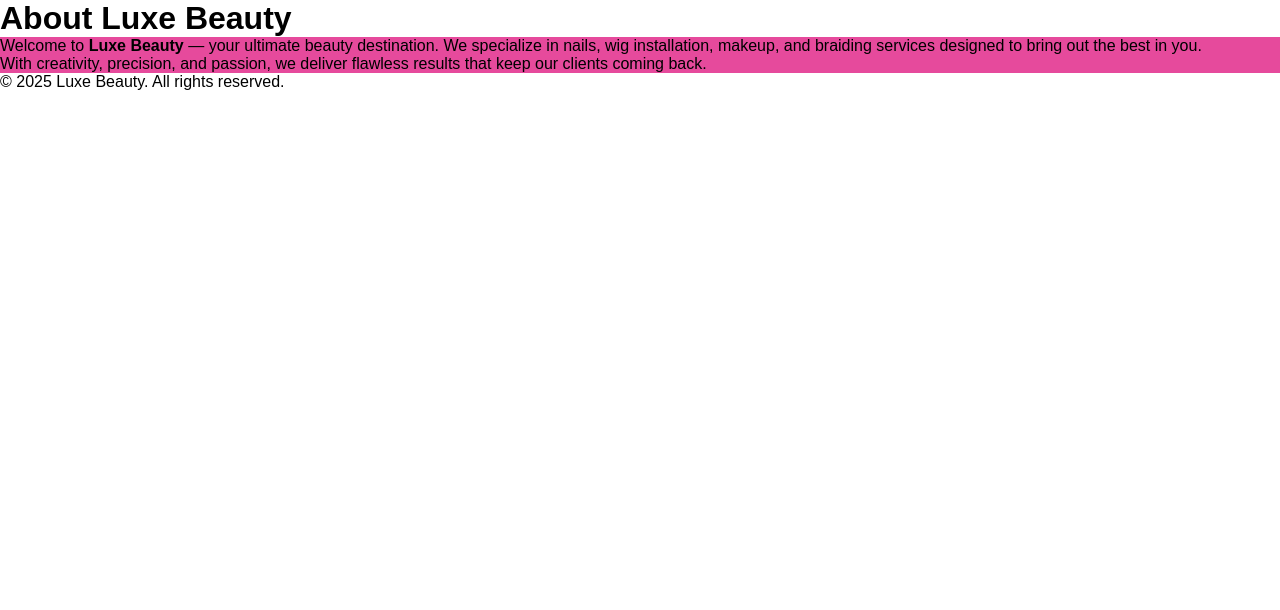
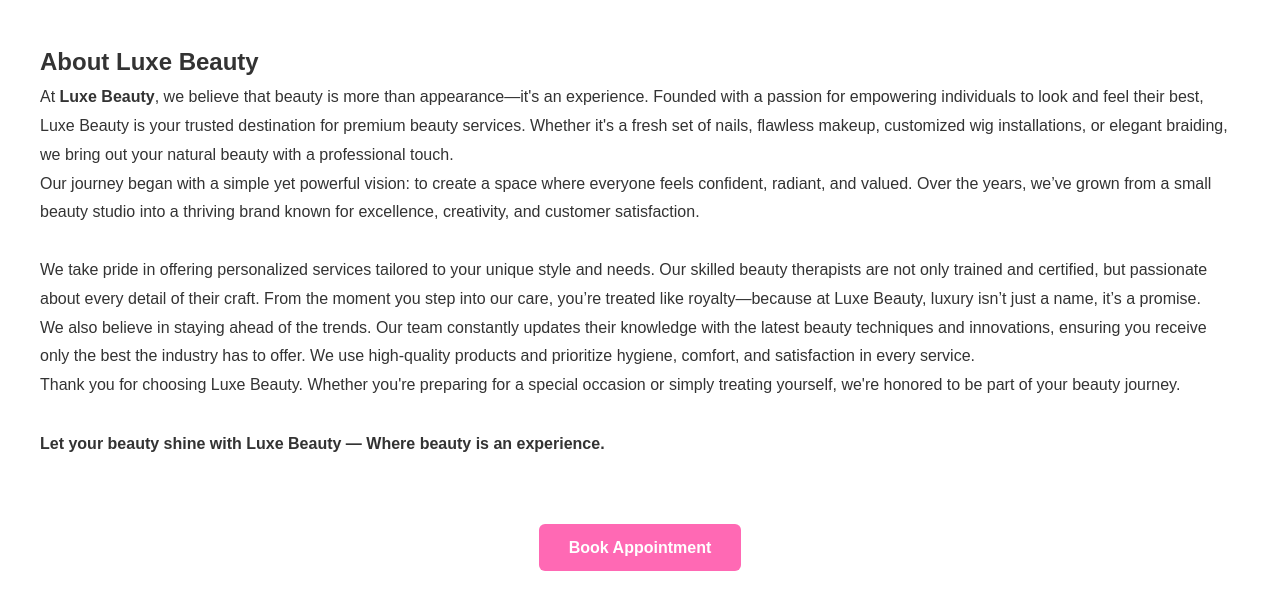
Before and after one commit to TENDOCODEX/luxe-beauty, a plain HTML site: page about.html in a window 1280 px wide. Drawn offline with Linux system fonts and the light colour scheme.

Commit message:
Update About Us page and add Book Appointment CTA

```diff
--- a/about.html
+++ b/about.html
@@ -7,23 +7,76 @@
 </head>
 <body>
 
-  <header>
-    <h1>About Luxe Beauty</h1>
-  </header>
-
-  <section class="about">
-    <p>
-      Welcome to <strong>Luxe Beauty</strong> — your ultimate beauty destination. We specialize in nails, wig installation, makeup, and braiding services designed to bring out the best in you.
- </p>
-    <p>
-      With creativity, precision, and passion, we deliver flawless results that keep our clients coming back.
-    </p>
 
 
-  </section>
+  <section id="about-us" style="padding: 40px; line-height: 1.8; font-family: Arial, sans-serif;">
+  <h1>About Luxe Beauty</h1>
+  <p>
+    At <strong>Luxe Beauty</strong>, we believe that beauty is more than appearance—it's an experience. Founded with a passion for empowering individuals to look and feel their best, Luxe Beauty is your trusted destination for premium beauty services. Whether it's a fresh set of nails, flawless makeup, customized wig installations, or elegant braiding, we bring out your natural beauty with a professional touch.
+  </p>
 
-</body>
-<footer>
-    <p>&copy; 2025 Luxe Beauty. All rights reserved.</p>
-  </footer>
+ <p>
+    Our journey began with a simple yet powerful vision: to create a space where everyone feels confident, radiant, and valued. Over the years, we’ve grown from a small beauty studio into a thriving brand known for excellence, creativity, and customer satisfaction.
+  </p>
+
+  <p>
+  We take pride in offering personalized services tailored to your unique style and needs. Our skilled beauty therapists are not only trained and certified, but passionate about every detail of their craft. From the moment you step into our care, you’re treated like royalty—because at Luxe Beauty, luxury isn’t just a name, it’s a promise.
+  </p>
+
+  <p>
+    We also believe in staying ahead of the trends. Our team constantly updates their knowledge with the latest beauty techniques and innovations, ensuring you receive only the best the industry has to offer. We use high-quality products and prioritize hygiene, comfort, and satisfaction in every service.
+  </p>
+
+  <p>
+    Thank you for choosing Luxe Beauty. Whether you're preparing for a special occasion or simply treating yourself, we're honored to be part of your beauty journey.
+  </p>
+
+  <p style="margin-top: 30px;">
+    <strong>Let your beauty shine with Luxe Beauty — Where beauty is an experience.</strong>
+  </p>
+</section>
+<div class="cta-button">
+  <a href="contact.html">Book Appointment</a>
+</div>
+<style>
+    body {
+      font-family: 'Segoe UI', sans-serif;
+      margin: 0;
+      padding: 0;
+      background-color:white;
+      color: #333;
+    }
+.about-container {
+      max-width: 900px;
+      margin: 40px auto;
+      padding: 40px;
+      background-color: white;
+      box-shadow: 0 0 10px rgba(109, 82, 82, 0.1);
+      border-radius: 8px;
+    }
+
+    .about-container h1 {
+      text-align: center;
+      color: #ff69b4;
+      margin-bottom: 30px;
+    }
+
+ .about-container p {
+      font-size: 1.1rem;
+      line-height: 1.8;
+      margin-bottom: 20px;
+    }
+
+    .about-container strong {
+      color: #000;
+    }
+
+    @media (max-width: 600px) {
+      .about-container {
+        padding: 20px;
+      }
+       .about-container p {font-size: 1rem;
+      }
+    }
+  </style>
 </html>
--- a/style.css
+++ b/style.css
@@ -180,5 +180,22 @@ contact-form {
 
 
 
-.about{background-color: #e64a9c;
+.cta-button {
+  text-align: center;
+  margin-top: 40px;
 }
+
+.cta-button a {
+  background-color: #ff69b4;
+  color: white;
+  text-decoration: none;
+  padding: 15px 30px;
+  border-radius: 6px;
+  font-size: 1rem;
+  font-weight: bold;
+  transition: background-color 0.3s ease;
+}
+
+.cta-button a:hover {
+  background-color: #e055a4;
+}
```
Also changed, not shown: gallery.html (+17 -3 lines).
